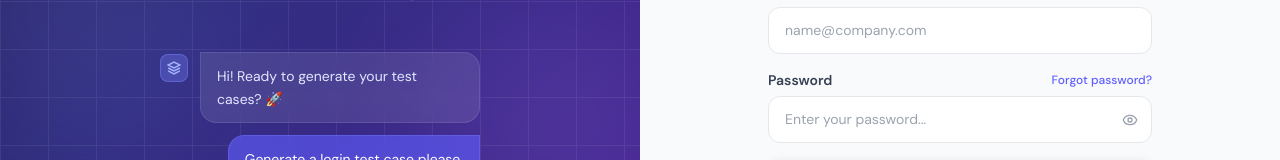
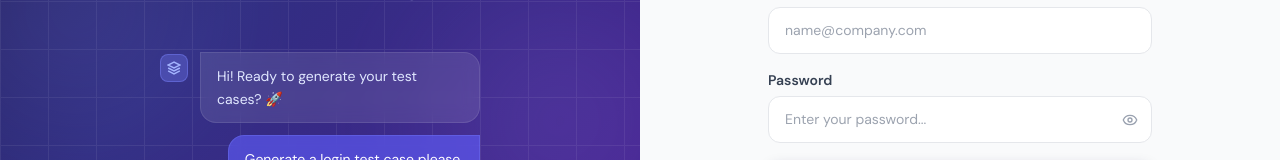
Before and after one commit to wanmaimarkz/sn-testgeneration-app, a Next.js app in the folder frontend/: page /login in a window 1280 px wide. Shown: the part 335-495 px from the top of the page. Built offline with nearby package versions, Linux system fonts and the light colour scheme.

Commit message:
Debug UI Diplay

```diff
--- a/frontend/app/(auth)/login/page.tsx
+++ b/frontend/app/(auth)/login/page.tsx
@@ -109,11 +109,11 @@ export default function LoginPage() {
             />
           </div>
           <div>
-            <div className="flex items-center justify-between mb-1.5">
+            <div className="block text-sm font-semibold text-gray-700 mb-1.5">
               <label className="text-sm font-semibold text-gray-700">Password</label>
-              <Link href="/reset-password" className="text-xs text-indigo-500 hover:text-indigo-700 font-medium transition-colors">
+              {/* <Link href="#" className="text-xs text-indigo-500 hover:text-indigo-700 font-medium transition-colors">
                 Forgot password?
-              </Link>
+              </Link> */}
             </div>
             <div className="relative">
               <input
--- a/frontend/app/profile/page.tsx
+++ b/frontend/app/profile/page.tsx
@@ -123,6 +123,7 @@ export default function ProfilePage() {
         const userData = JSON.parse(storedUserStr);
         userData.username = data.new_username;
         localStorage.setItem('user', JSON.stringify(userData));
+        window.dispatchEvent(new CustomEvent('user:updated'));
       }
       setInitialUsername(data.new_username);
       setUsername(data.new_username);
--- a/frontend/components/SidebarLeft.tsx
+++ b/frontend/components/SidebarLeft.tsx
@@ -8,18 +8,22 @@ export default function SidebarLeft() {
   const router = useRouter();
   const [username, setUsername] = useState('');
 
-  useEffect(() => {
+  const loadUsername = () => {
     const storedUserStr = localStorage.getItem('user');
     if (storedUserStr) {
       try {
         const userData = JSON.parse(storedUserStr);
-        if (userData.username) {
-          setUsername(userData.username);
-        }
+        if (userData.username) setUsername(userData.username);
       } catch (e) {
         console.error("Failed to parse user data", e);
       }
     }
+  };
+
+  useEffect(() => {
+    loadUsername();
+    window.addEventListener('user:updated', loadUsername);
+    return () => window.removeEventListener('user:updated', loadUsername);
   }, []);
 
   const menuItems = [
```
Also changed, not shown: 2 other files (tests, documents, lock files or other folders).
